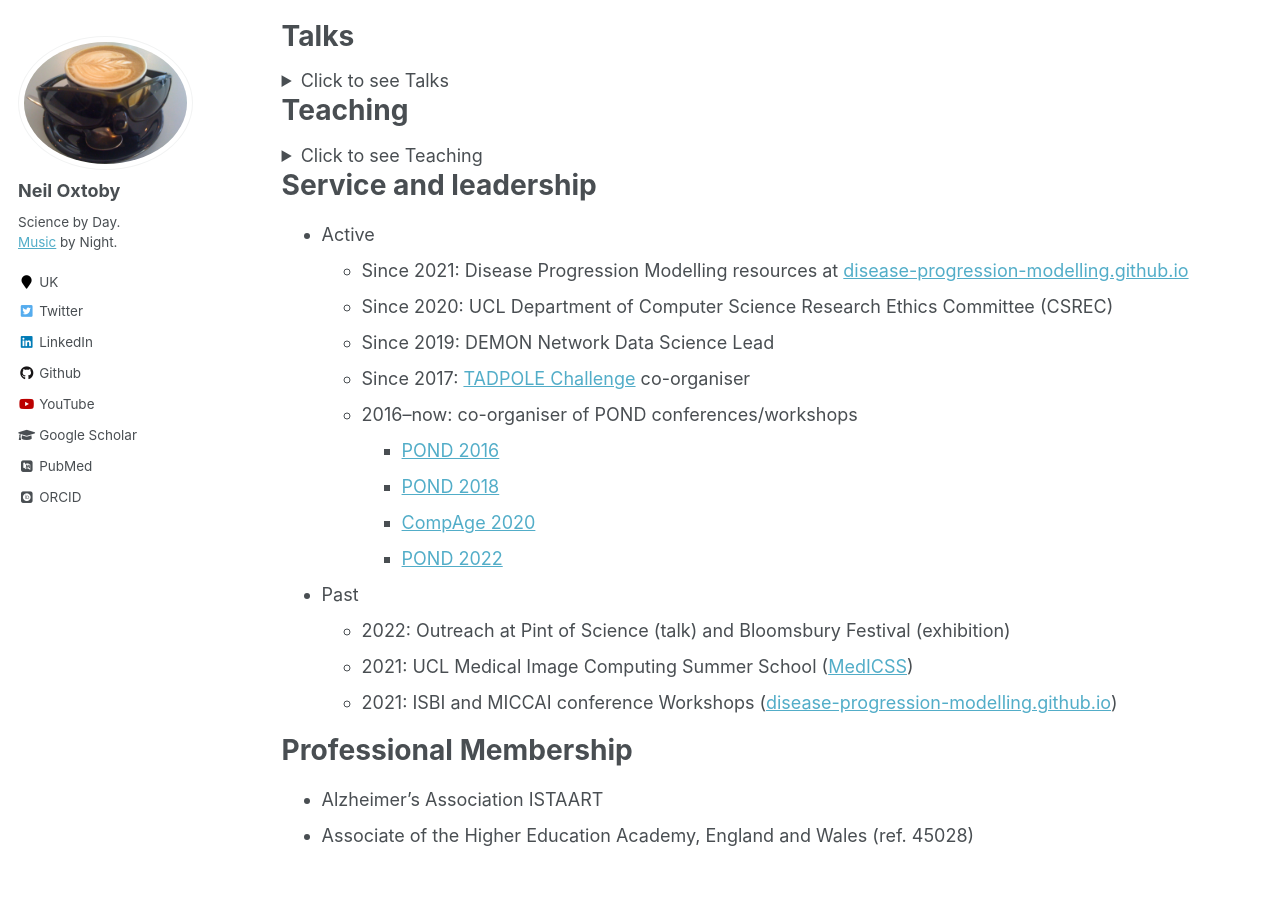
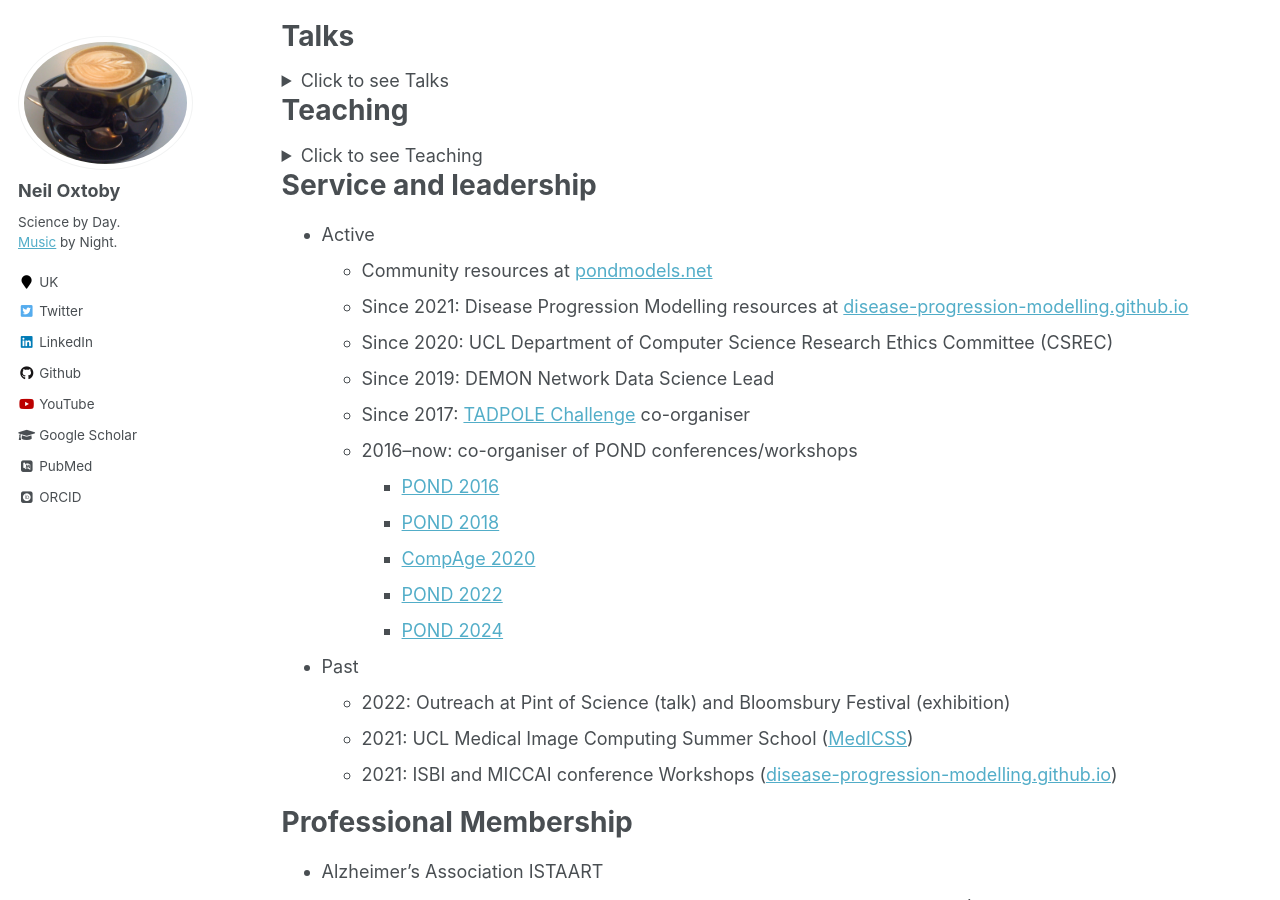
Before and after one commit to noxtoby/science, a Jekyll site: the page built from _pages/cv.md, in a window 1280 px wide and 900 px high, scrolled down 1540 px. Built offline with Jekyll 4.4.1, drawn with Linux system fonts in a browser that asks for light colours; some web fonts are replaced.

Commit message:
CV tweak

```diff
--- a/_pages/cv.md
+++ b/_pages/cv.md
@@ -88,6 +88,7 @@ Service and leadership
 ======
 
 * Active
+   * Community resources at [pondmodels.net](https://pondmodels.net)
    * Since 2021: Disease Progression Modelling resources at [disease-progression-modelling.github.io](https://disease-progression-modelling.github.io)
    * Since 2020: UCL Department of Computer Science Research Ethics Committee (CSREC)
    * Since 2019: DEMON Network Data Science Lead
@@ -97,6 +98,7 @@ Service and leadership
       * [POND 2018](http://europond.eu/pond2018)
       * [CompAge 2020](https://neuroinformatics.icm-institute.org/conferences/compage-2020/)
       * [POND 2022](https://pond2022.com)
+      * [POND 2024](https://pond2024.pondmodels.net)
 * Past
    * 2022: Outreach at Pint of Science (talk) and Bloomsbury Festival (exhibition)
    * 2021: UCL Medical Image Computing Summer School ([MedICSS](https://medicss.cs.ucl.ac.uk/programme-2021/))
```
